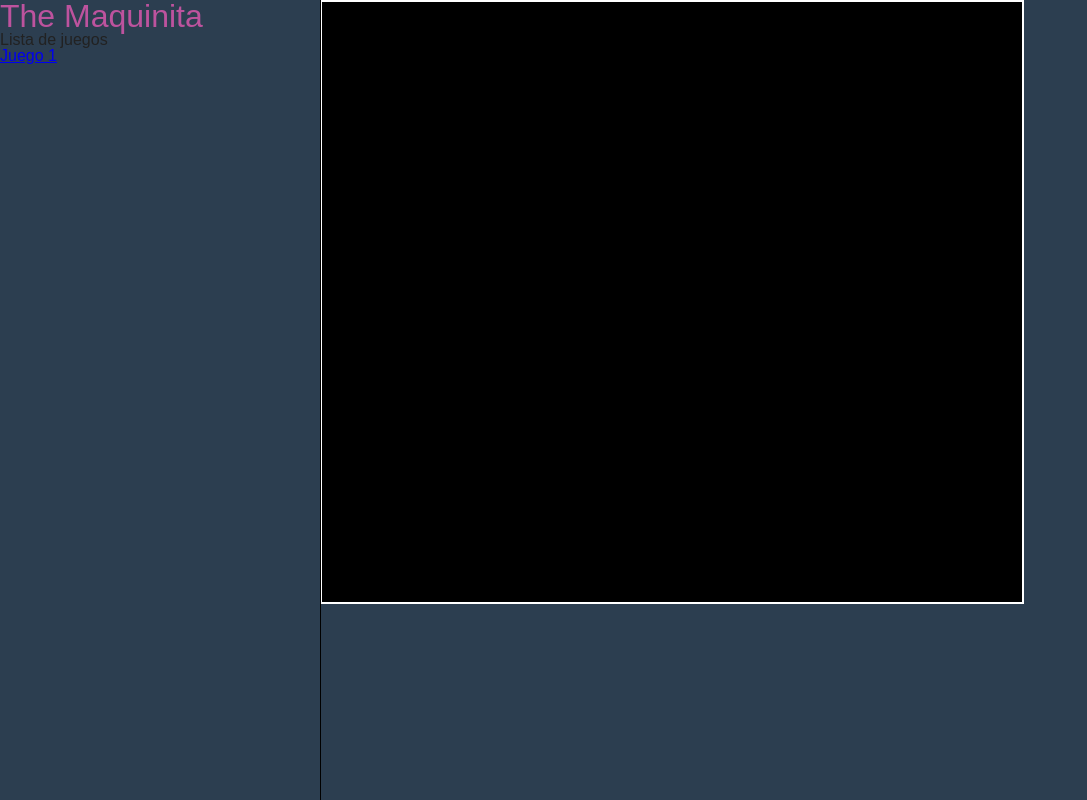
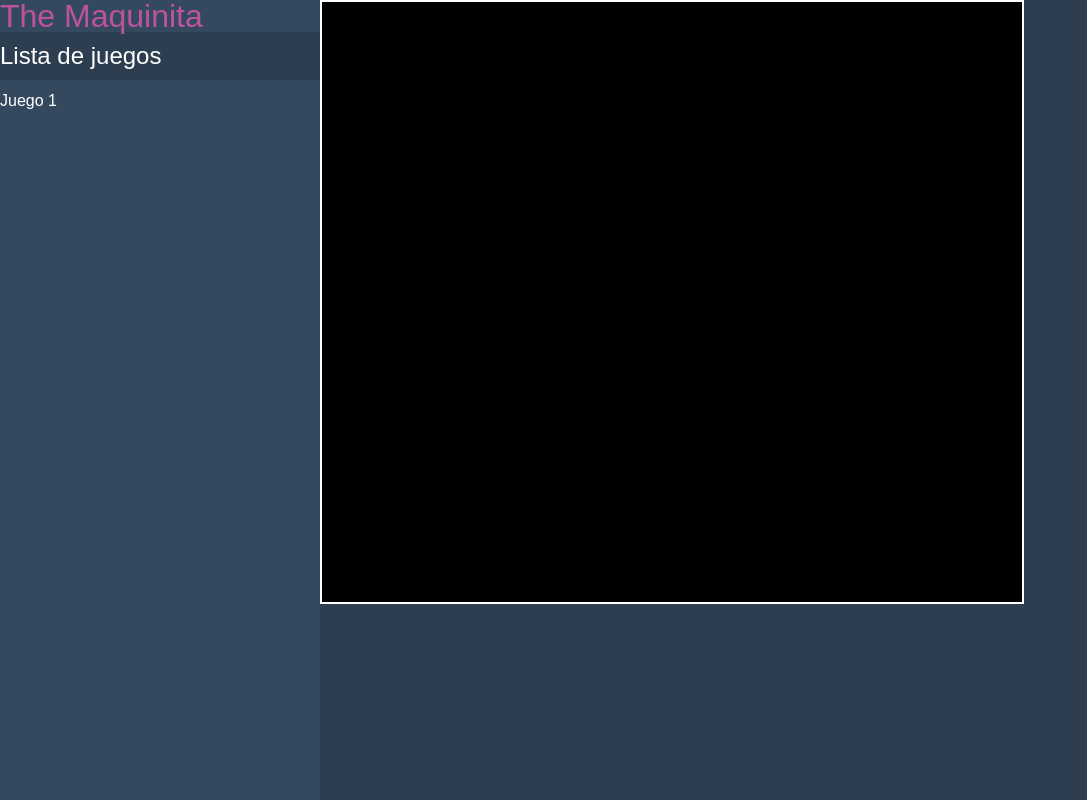
Before and after one commit to erwinandres/themaquinita, a plain HTML site: page index.html in a window 1280 px wide. Shown: the top 800 px of the page, without its empty margins (0-1087 px from the left). Drawn offline with Linux system fonts and the light colour scheme.

Commit message:
Estilizando el menu.

```diff
--- a/css/main.css
+++ b/css/main.css
@@ -101,12 +101,37 @@ body{
     overflow: hidden;
 }
 #sidebar{
-    border-right: 1px solid black;
+    background-color: #34495e;
     width: 25%;
     position: fixed;
     top: 0;
     bottom:0;
     left: 0;
+}
+#logo a{
+    text-decoration: none;
+    color: #BD539E;
+}
+#logo h1{
+    font-size: 2em;
+}
+#menu h3{
+    background-color: #2c3e50;
+    color: #fff;
+    font-size: 1.5em;
+    line-height: 2;
+}
+#menu li a{
+    display: block;
+    color: #fff;
+    text-decoration: none;
+    min-height: 42px;
+    width: 100%;
+    display: flex;
+    align-items: center;
+}
+#menu li a:hover{
+    background-color: #8e44ad;
 }
 #canvas {
     display: block;
@@ -119,17 +144,6 @@ body{
     height: 600px;
     margin: 0;
 }
-#logo a{
-    text-decoration: none;
-    color: #BD539E;
-}
-#logo h1{
-    font-size: 2em;
-}
-
-
-
-
 
 
 
```
